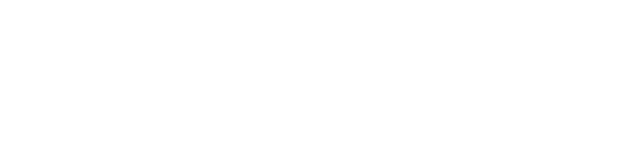
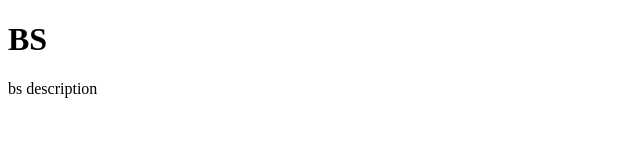
Before and after one commit to thortle/crap-portfolio, a plain HTML site: page index.html in a window 1280 px wide. Shown: the whole page, without its empty margins (0-640 px from the left). Drawn offline with Linux system fonts and the light colour scheme.

Commit message:
added index html

```diff
--- a/index.html
+++ b/index.html
@@ -5,6 +5,7 @@
     <title>crao portfolio</title>
   </head>
   <body>
-
+    <h1>BS</h1>
+    <p>bs description</p>
   </body>
 </html>
```
